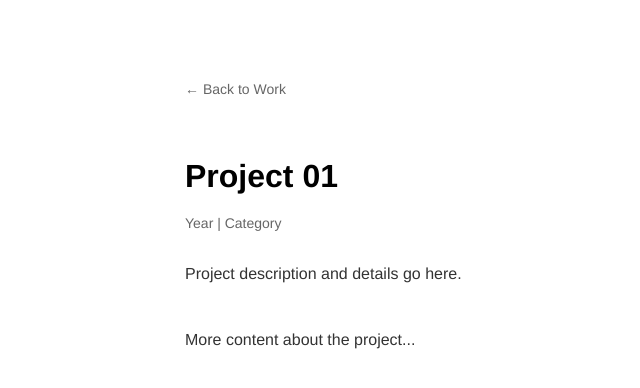
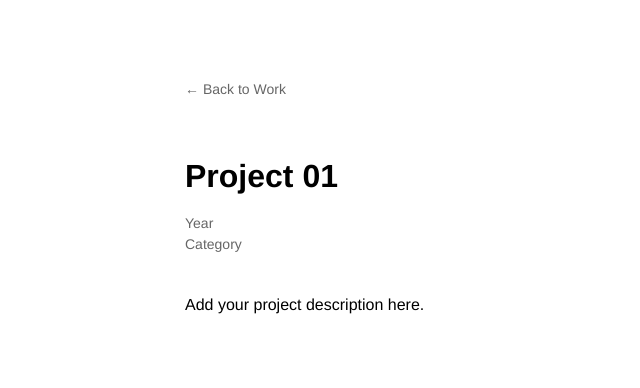
Before and after one commit to 6lihai/inki.github.io, a plain HTML site: page projects/project-01/index.html in a window 1280 px wide. Shown: the whole page, without its empty margins (5-645 px from the left). Drawn offline with Linux system fonts and the light colour scheme.

Commit message:
Create index.html for Project 01

```diff
--- a/projects/project-01/index.html
+++ b/projects/project-01/index.html
@@ -16,11 +16,10 @@
       font-size: 14px;
       margin-bottom: 40px;
       display: inline-block;
-      transition: opacity 0.2s;
     }
 
     .back-link:hover {
-      opacity: 0.6;
+      color: #000;
     }
 
     h1 {
@@ -30,22 +29,23 @@
     .project-meta {
       font-size: 14px;
       color: #666;
-      margin: 5px 0 30px 0;
+      margin: 5px 0;
     }
 
     .project-content {
+      margin-top: 40px;
       line-height: 1.6;
-      color: #333;
+      font-size: 16px;
     }
 
     .project-images {
-      margin: 40px 0;
+      margin-top: 40px;
     }
 
     .project-images img {
       max-width: 100%;
       height: auto;
-      margin: 20px 0;
+      margin-bottom: 20px;
     }
   </style>
 </head>
@@ -55,18 +55,16 @@
 <a href="../../work.html" class="back-link">← Back to Work</a>
 
 <h1>Project 01</h1>
-
-<div class="project-meta">Year | Category</div>
+<div class="project-meta">Year</div>
+<div class="project-meta">Category</div>
 
 <div class="project-content">
-  <p>Project description and details go here.</p>
+  <p>Add your project description here.</p>
+</div>
 
-  <div class="project-images">
-    <!-- Add your images here -->
-    <!-- <img src="image1.jpg" alt="Project image"> -->
-  </div>
-
-  <p>More content about the project...</p>
+<div class="project-images">
+  <!-- <img src="image1.jpg" alt="Project image"> -->
+  <!-- <img src="image2.jpg" alt="Project image"> -->
 </div>
 
 </body>
```
